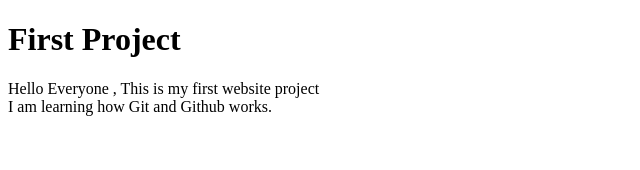
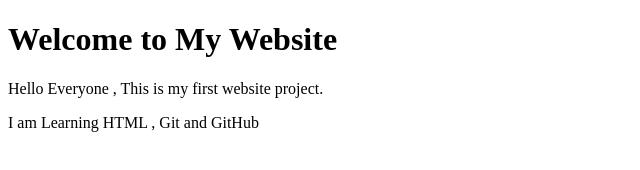
Before and after one commit to codewithmozi/my-first-website, a plain HTML site: page index.html in a window 1280 px wide. Shown: the whole page, without its empty margins (0-640 px from the left). Drawn offline with Linux system fonts and the light colour scheme.

Commit message:
Update Homepage text

```diff
--- a/index.html
+++ b/index.html
@@ -5,7 +5,8 @@
     <title>My first Website</title>
 </head>
 <body>
-    <h1>First Project</h1>
-    <p>Hello Everyone , This is my first website project <br>I am learning how Git and Github works.</p>
+    <h1>Welcome to My Website</h1>
+    <p>Hello Everyone , This is my first website project.</p>
+    <p>I am Learning HTML , Git and GitHub</p>
 </body>
 </html>
```
